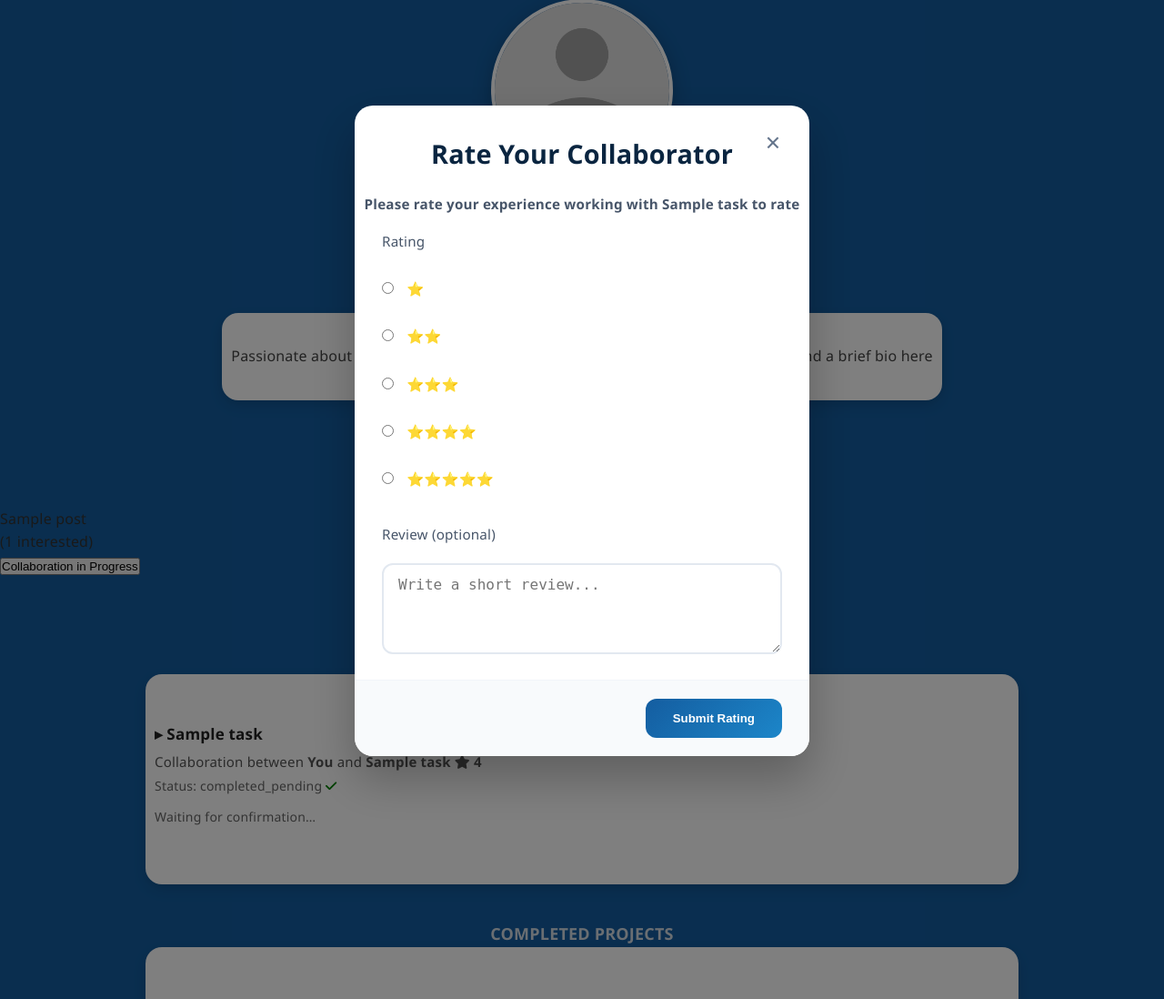
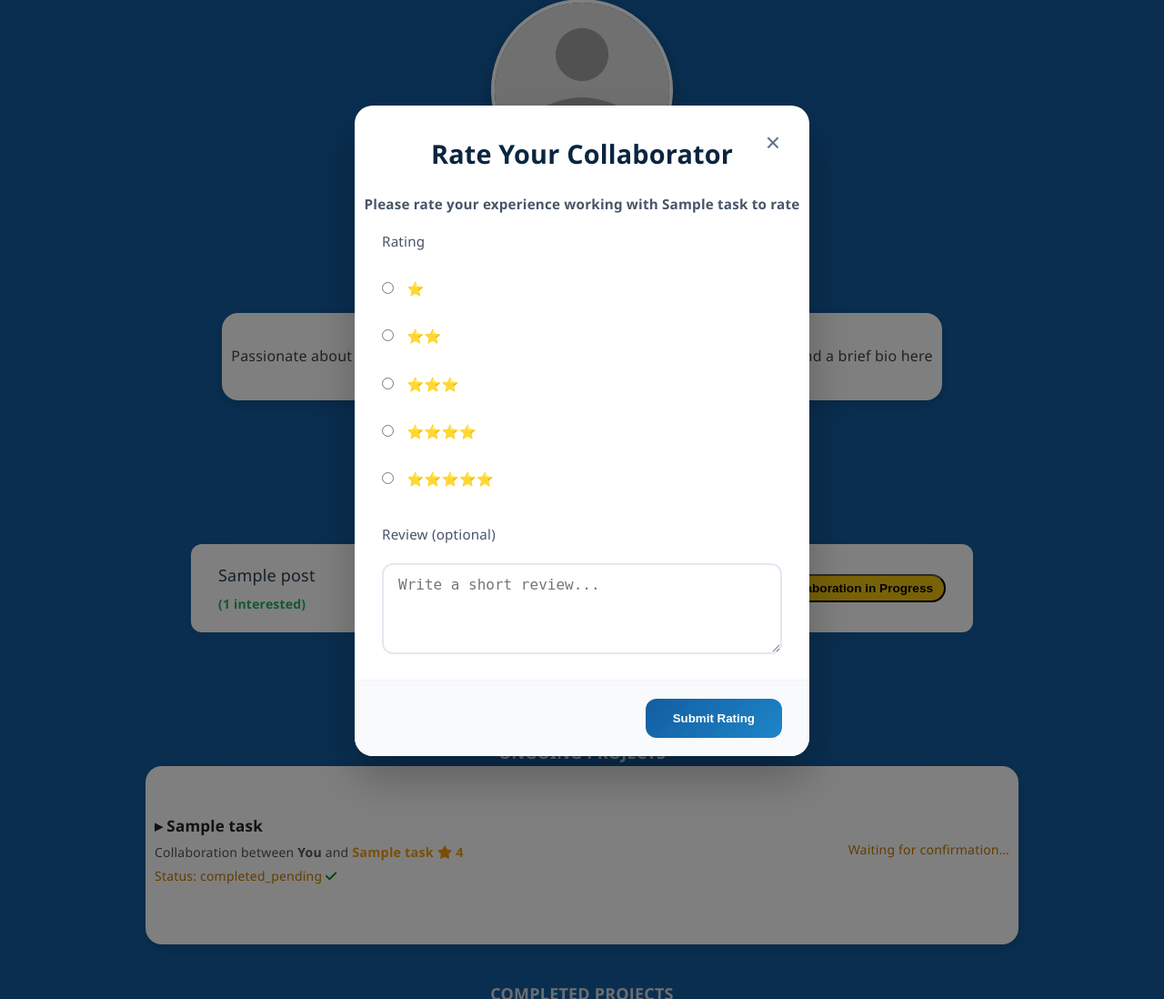
Before and after one commit to FAMEBOX237-code/skillmatch-JIT-engines, a Flask app: template templates/Profilepage.html in a window 1280 px wide. Shown: the part 151-1249 px from the top of the page at 91% size. Run offline with Flask 3, Linux system fonts and the light colour scheme; the template is opened without the code that fills it: most values are stand-ins (such as "Sample title", 1, 10 or a date in 2020).

Commit message:
added css and some other modifications

```diff
--- a/database.py
+++ b/database.py
@@ -4,7 +4,7 @@ def get_db_connection():
     return pymysql.connect (
         host = 'localhost',
         user='root',
-        password='skilmatch123',
+        password='skillmatch123',
         database='skillmatch_db',
         cursorclass=pymysql.cursors.DictCursor
     )
--- a/static/css/dashboard.css
+++ b/static/css/dashboard.css
@@ -298,6 +298,7 @@
     padding: 10px 20px;
     border-radius: 12px;
     cursor: pointer;
+    text-decoration: none;
 }
 
 .btn-message:hover {
--- a/static/css/global.css
+++ b/static/css/global.css
@@ -19,3 +19,30 @@ body {
     align-items: center;
     justify-content: space-between;
 }
+
+
+
+.btn-disabled {
+    background-color: #ccc;
+    color: #666;
+    border: none;
+    padding: 10px 16px;
+    border-radius: 6px;
+    cursor: not-allowed;
+    font-weight: 600;
+}
+
+.btn-disabled:hover {
+    background-color: #ccc;
+}
+
+
+
+.status.locked {
+    background: #f1c40f;
+    color: #000;
+    padding: 6px 12px;
+    border-radius: 20px;
+    font-size: 0.85rem;
+    font-weight: 600;
+}
--- a/static/css/profilepage.css
+++ b/static/css/profilepage.css
@@ -1,3 +1,4 @@
+
 
 /* ================================
    PROFILE TOP SECTION
@@ -322,3 +323,308 @@ body {
 .task-card::-webkit-scrollbar-thumb:hover {
     background: #0f4379;
 }
+
+
+/* ===== MY POSTS SECTION ===== */
+.posts-section {
+    margin: 40px auto;
+    max-width: 900px;
+    padding: 0 20px;
+}
+
+
+
+.post-card {
+    background-color: #fff;
+    border-radius: 12px;
+    box-shadow: 0 4px 12px rgba(0, 0, 0, 0.05);
+    overflow: hidden;
+}
+
+.post-item {
+    display: flex;
+    justify-content: space-between;
+    align-items: center;
+    padding: 20px 30px;
+    border-bottom: 1px solid #eee;
+    transition: background-color 0.2s ease;
+}
+
+.post-item:hover {
+    background-color: #f8f9fa;
+}
+
+.post-item:last-child {
+    border-bottom: none;
+}
+
+.post-info {
+    display: flex;
+    flex-direction: column;
+    gap: 6px;
+}
+
+.post-title {
+    font-size: 18px;
+    font-weight: 500;
+    color: #2c3e50;
+    margin: 0;
+}
+
+.interested-count {
+    font-size: 14px;
+    color: #27ae60; /* Green to highlight interest */
+    font-weight: 600;
+}
+
+/* Button inside post item */
+.post-item .btn-primary {
+    min-width: 140px;
+    padding: 10px 16px;
+    font-size: 14px;
+}
+
+/* Responsive adjustments */
+@media (max-width: 768px) {
+    .post-item {
+        flex-direction: column;
+        align-items: flex-start;
+        gap: 12px;
+        padding: 20px;
+    }
+
+    .post-item .btn-primary {
+        align-self: flex-end;
+    }
+}
+
+/* ===== INTERESTS MODAL STYLES ===== */
+.interested-list {
+    margin: 20px 0;
+    max-height: 400px;
+    overflow-y: auto;
+}
+
+.interested-user {
+    display: flex;
+    align-items: center;
+    gap: 12px;
+    padding: 12px 0;
+    border-bottom: 1px solid #eee;
+}
+
+.interested-user:last-child {
+    border-bottom: none;
+}
+
+.interested-user .small-avatar {
+    width: 50px;
+    height: 50px;
+    border-radius: 50%;
+    object-fit: cover;
+}
+
+.interested-user .user-name {
+    font-weight: 600;
+    margin: 0;
+    color: #2c3e50;
+}
+
+.interested-user .user-rating {
+    font-size: 14px;
+    color: #7f8c8d;
+    margin: 4px 0 0 0;
+}
+
+#modal-post-title {
+    font-weight: 500;
+    color: #2c3e50;
+    margin-bottom: 15px;
+}
+
+/* Updated styles for interested users with Accept button */
+.interested-user {
+    display: flex;
+    align-items: center;
+    justify-content: space-between;  /* Pushes button to the right */
+    gap: 12px;
+    padding: 15px 0;
+    border-bottom: 1px solid #eee;
+}
+
+.user-details {
+    flex: 1; /* Takes available space */
+}
+
+.interested-user .accept-collaboration-btn {
+    min-width: 100px;
+    padding: 8px 16px;
+    font-size: 14px;
+}
+
+/* Optional: Change button color on hover or when accepted */
+.accept-collaboration-btn.accepted {
+    background-color: #27ae60; /* Green */
+    pointer-events: none; /* Disable further clicks */
+}
+
+/* Responsive: Stack vertically on mobile */
+@media (max-width: 768px) {
+    .interested-user {
+        flex-direction: column;
+        align-items: flex-start;
+    }
+
+    .interested-user .accept-collaboration-btn {
+        align-self: flex-end;
+    }
+}
+
+
+.post-meta {
+    display: flex;
+    gap: 15px;
+    font-size: 14px;
+    color: #7f8c8d;
+}
+
+.post-status {
+    font-weight: 500;
+    color: #2980b9;
+}
+
+/* Accepted collaborator */
+.interested-user.accepted {
+    background-color: #f0fff4;
+    padding: 12px;
+    border-radius: 8px;
+}
+
+.accepted-badge {
+    background-color: #27ae60;
+    color: white;
+    padding: 6px 12px;
+    border-radius: 20px;
+    font-size: 13px;
+    font-weight: 600;
+}
+
+/* Pending hover feedback */
+.interested-user.pending:hover {
+    background-color: #f8f9fa;
+}
+
+
+
+
+
+
+
+
+
+
+
+
+.page-container {
+    max-width: 900px;
+    margin: 40px auto;
+    padding: 20px;
+}
+
+.page-title {
+    font-size: 24px;
+    margin-bottom: 30px;
+}
+
+.interests-list {
+    display: flex;
+    flex-direction: column;
+    gap: 15px;
+}
+
+.interest-card {
+    display: flex;
+    align-items: center;
+    background: #ffffff;
+    border-radius: 12px;
+    padding: 15px 20px;
+    box-shadow: 0 4px 12px rgba(0, 0, 0, 0.05);
+}
+
+.interest-avatar {
+    width: 60px;
+    height: 60px;
+    border-radius: 50%;
+    object-fit: cover;
+    margin-right: 20px;
+}
+
+.interest-info {
+    flex: 1;
+}
+
+.interest-info h3 {
+    margin: 0;
+    font-size: 18px;
+}
+
+.rating {
+    color: #777;
+    font-size: 14px;
+}
+
+.interest-action {
+    text-align: right;
+}
+
+.status.accepted {
+    background: #e6f4ea;
+    color: #1e7f43;
+    padding: 6px 12px;
+    border-radius: 20px;
+    font-size: 13px;
+    font-weight: 600;
+}
+
+.empty-state {
+    text-align: center;
+    color: #777;
+    margin-top: 50px;
+}
+
+
+
+
+
+
+
+.task-flex {
+    display: flex;
+    justify-content: space-between;
+    align-items: center;
+    gap: 20px;
+}
+
+.task-left {
+    flex: 1;
+}
+
+.task-right {
+    text-align: right;
+}
+
+.task-meta {
+    font-size: 14px;
+    color: #555;
+}
+
+.task-sub {
+    color: #c47a00;
+    font-weight: 500;
+}
+
+.rating {
+    color: #f59e0b;
+    font-size: 0.9rem;
+    font-weight: 600;
+}
```
